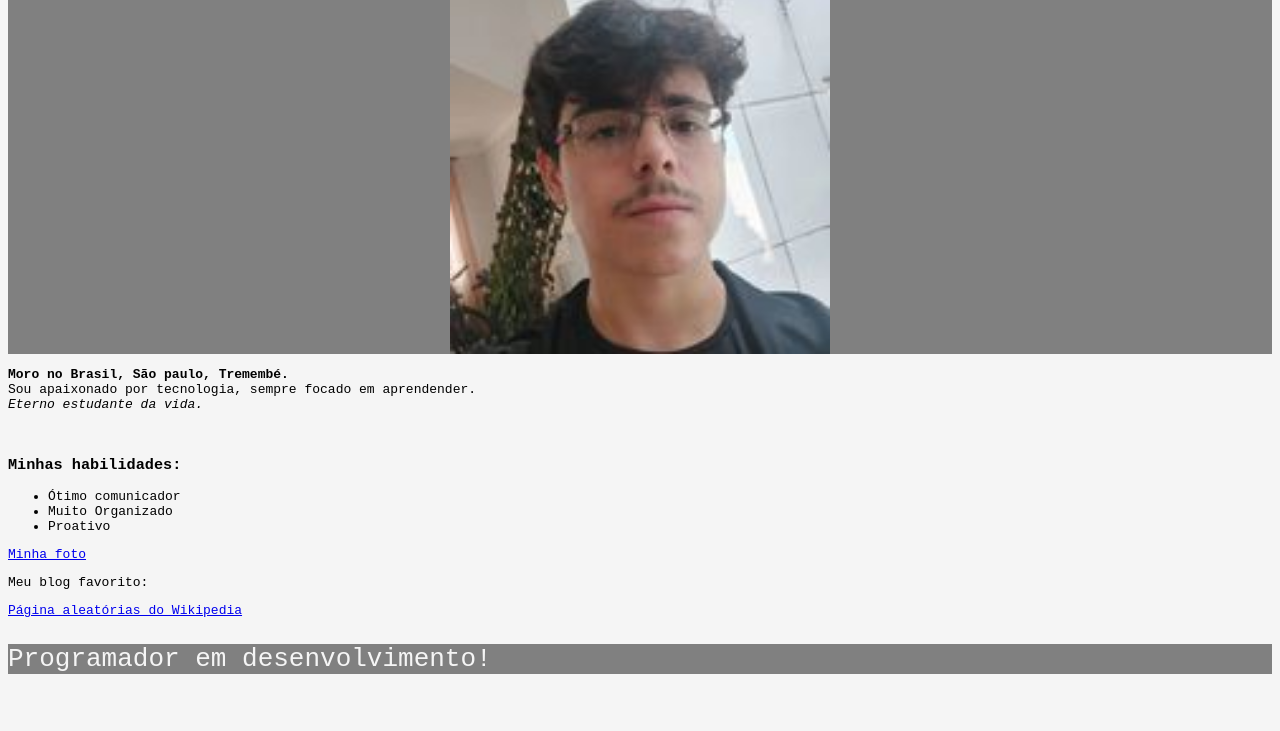
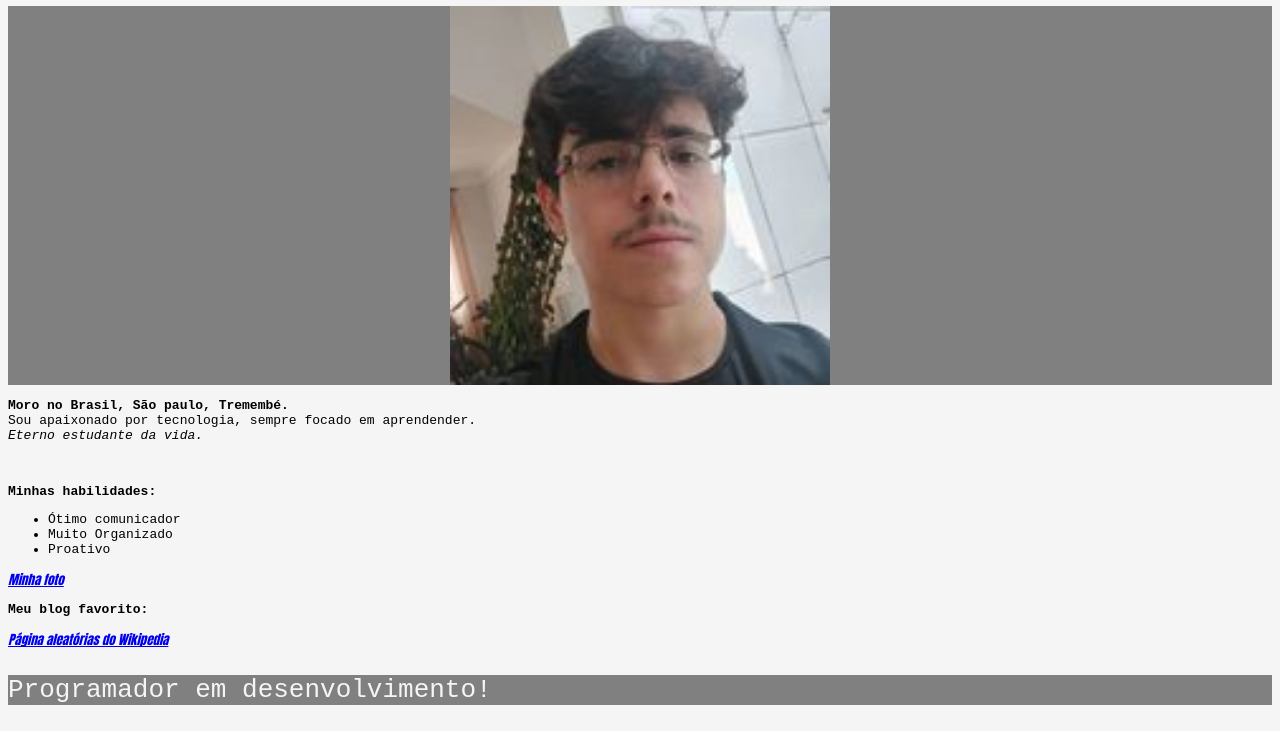
Before and after one commit to NicolasMagnus/NicolasMagnus.github.io, a plain HTML site: page index.html in a window 1280 px wide. Shown: the part 204-935 px from the top of the page. Before the commit the page ends 904 px from the top, so only its background shows below. Drawn offline with Linux system fonts and the light colour scheme.

Commit message:
Mudanças feitas no style.css

```diff
--- a/index.html
+++ b/index.html
@@ -32,8 +32,8 @@
     </p>
 
     <br>
-    <h3 id="Habilidades">Minhas habilidades:</h3>
-    <ul>
+    <h3 class="Habilidades">Minhas habilidades:</h3>
+    <ul class="Habilidades">
         <li>Ótimo comunicador</li>
         <li>Muito Organizado</li>
         <li>Proativo</li>
--- a/style.css
+++ b/style.css
@@ -12,6 +12,7 @@ body {
 
  #Meunome {
     text-align: center;
+    font-family: Arial, Helvetica, sans-serif;
  }
 
  #Coratras {
@@ -22,8 +23,22 @@ body {
     font-style: italic;
  }
 
+.Habilidades {
+    font-size: medium;
+}
+
  #final {
     background-color: gray;
     color: whitesmoke;
     font-size: 2em;
  }
+
+ a {
+    font-family: Impact, Haettenschweiler, 'Arial Narrow Bold', sans-serif;
+    font-size: small;
+    font-style: italic;
+ }
+
+ #Blog {
+    font-weight: bold;
+ }
```
